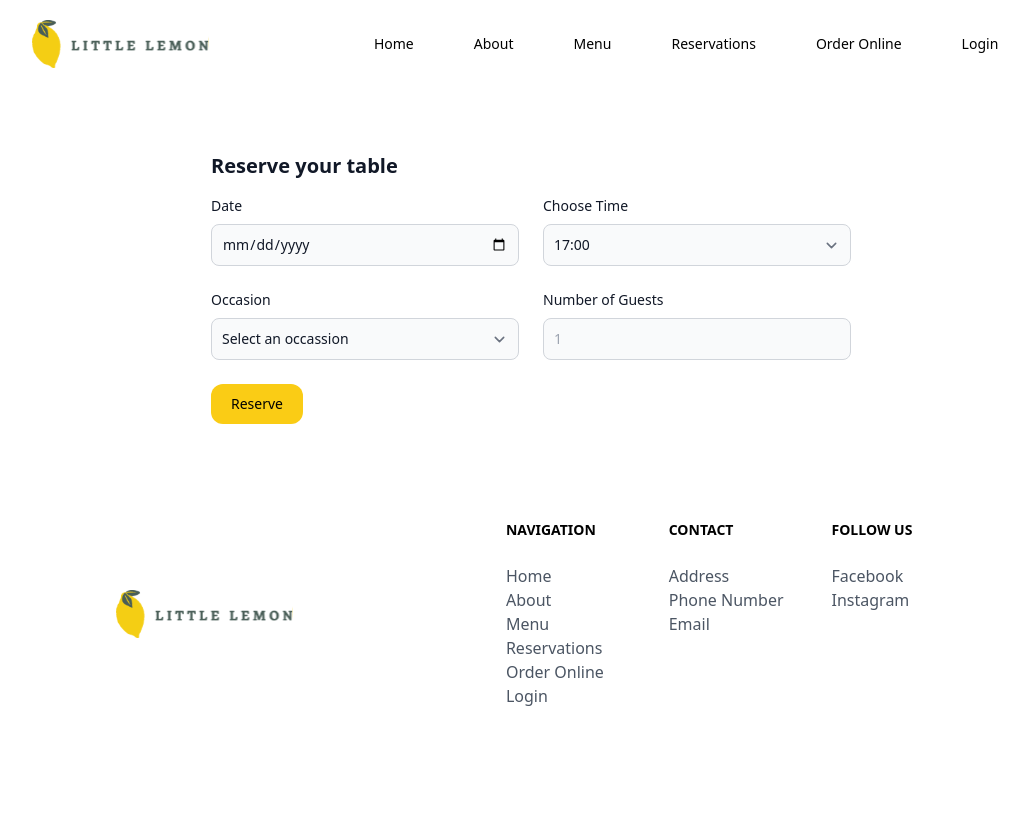
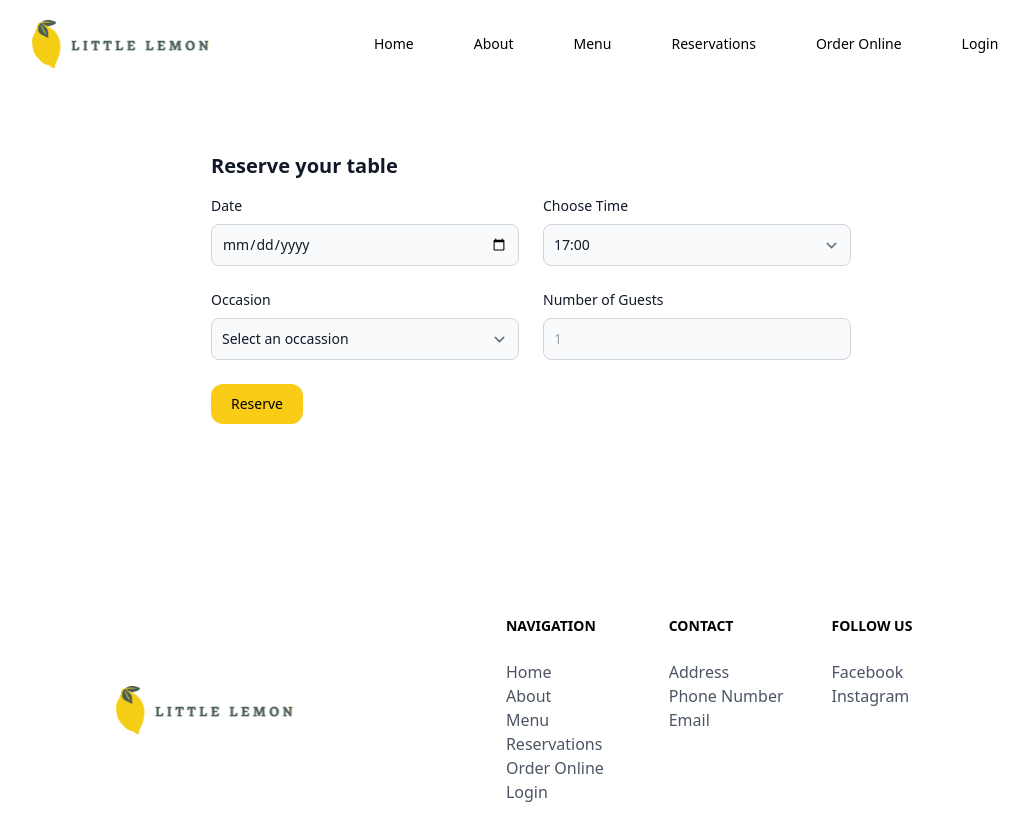
Before and after one commit to iAMSagar44/capstoneproject, a React (Create React App) app: page /reservations in a window 1280 px wide. Shown: the whole page, without its empty margins (109-1138 px from the left). Before the commit the page ends 800 px from the top, so only its background shows below. Built offline with nearby package versions, Linux system fonts and the light colour scheme.

Commit message:
Update style

```diff
--- a/src/components/Bookingpage.js
+++ b/src/components/Bookingpage.js
@@ -4,9 +4,14 @@ import BookingForm from "./BookingForm";
 
 const BookingPage = () => {
     return (
-        <div>
-            <BookingForm />
-            <Footer />
+        <div className="grid grid-rows-3 gap-4">
+            <div className="row-start-1 row-span-2">
+                <BookingForm />
+            </div>
+            <div className="row-start-3">
+                <Footer />
+            </div>
+
         </div>
     )
 
```
